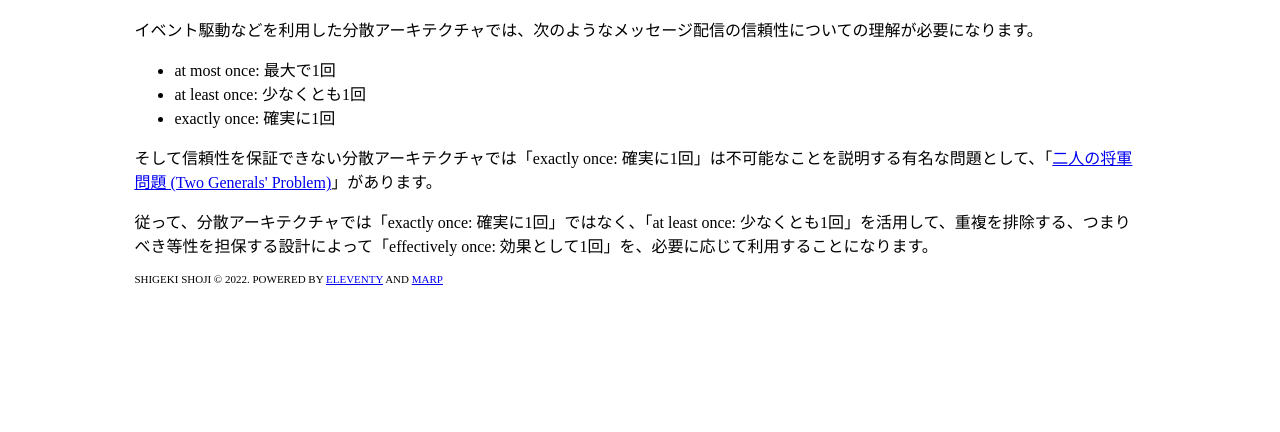
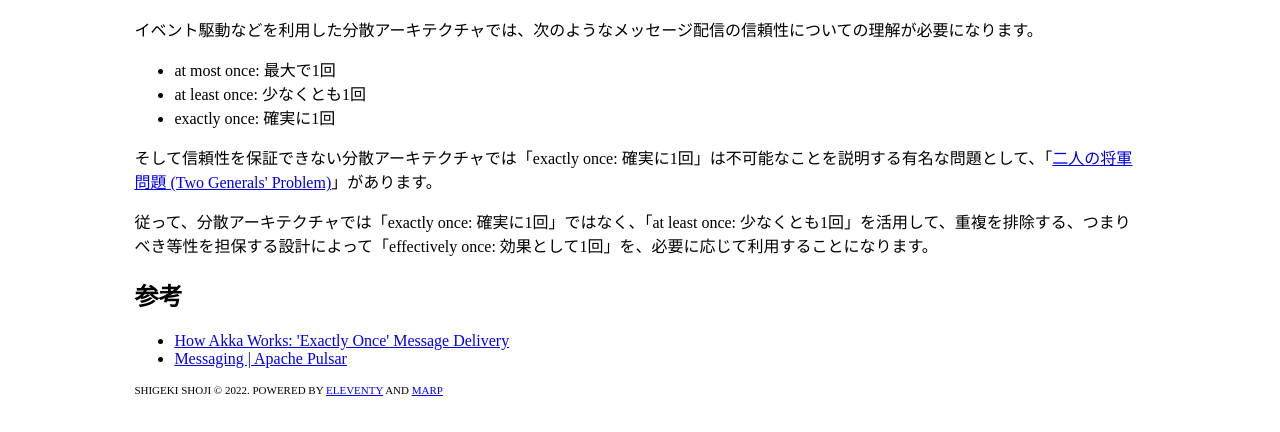
Before and after one commit to takesection/presentation, an Eleventy site: page src/posts/two-generals-problem.md in a window 1280 px wide. Shown: the part 92-524 px from the top of the page. Built offline with nearby package versions, Linux system fonts and the light colour scheme; Eleventy itself is replaced by a stand-in of ours; files that its build step writes are made by us from their sources; what @11tyrocks/eleventy-plugin-social-images, @marp-team/marp-core, @marp-team/marpit, liquidjs would draw is missing.

Commit message:
参考リンク追加

```diff
--- a/src/posts/two-generals-problem.md
+++ b/src/posts/two-generals-problem.md
@@ -13,3 +13,8 @@ date: 2022-09-24
 そして信頼性を保証できない分散アーキテクチャでは「exactly once: 確実に1回」は不可能なことを説明する有名な問題として、「[二人の将軍問題 (Two Generals' Problem)](https://ja.wikipedia.org/wiki/%E4%BA%8C%E4%BA%BA%E3%81%AE%E5%B0%86%E8%BB%8D%E5%95%8F%E9%A1%8C)」があります。
 
 従って、分散アーキテクチャでは「exactly once: 確実に1回」ではなく、「at least once: 少なくとも1回」を活用して、重複を排除する、つまりべき等性を担保する設計によって「effectively once: 効果として1回」を、必要に応じて利用することになります。
+
+## 参考
+
+- [How Akka Works: 'Exactly Once' Message Delivery](https://www.lightbend.com/blog/how-akka-works-exactly-once-message-delivery)
+- [Messaging | Apache Pulsar](https://pulsar.apache.org/docs/concepts-messaging/#deduplication-and-effectively-once-semantics)
```
